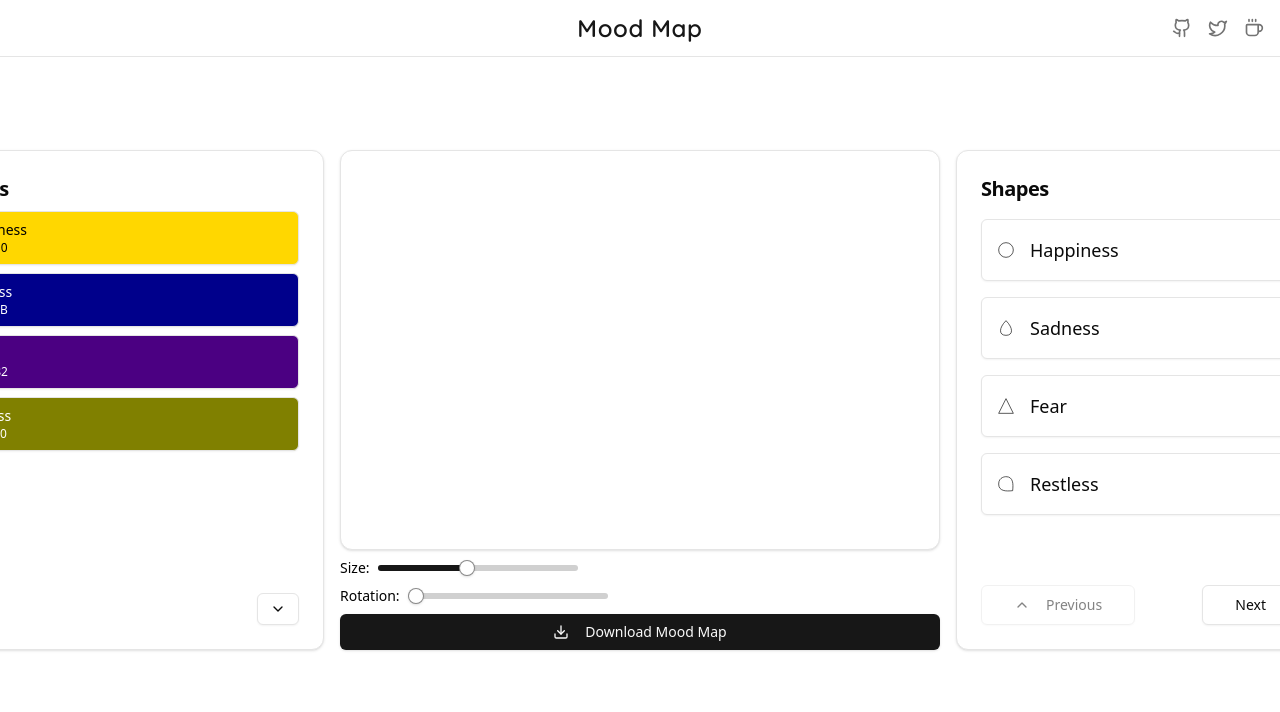
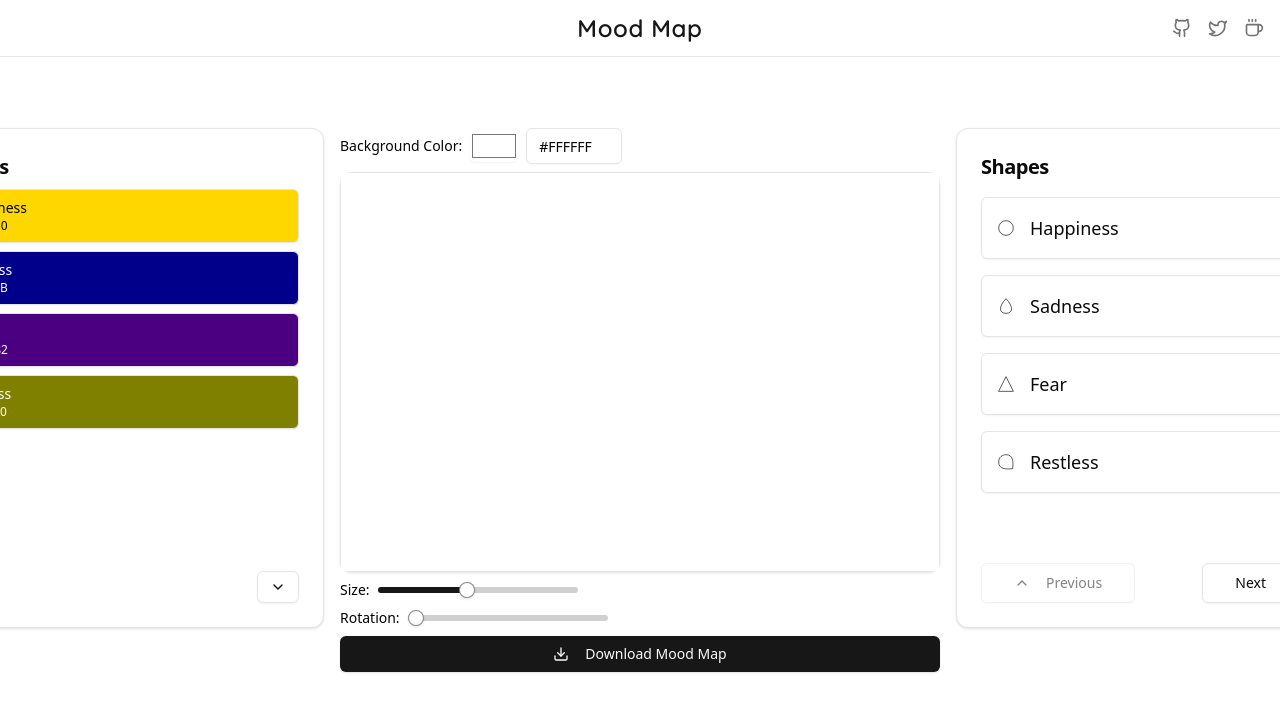
Before and after one commit to Haimantika/Mood-map, a Next.js app in the folder frontend/: page / in a window 1280 px wide. Shown: the top 712 px of the page. Built offline with nearby package versions, Linux system fonts and the light colour scheme.

Commit message:
Added bg colour picker

```diff
--- a/frontend/package.json
+++ b/frontend/package.json
@@ -10,6 +10,7 @@
   },
   "dependencies": {
     "@ai-sdk/openai": "^1.1.0",
+    "@radix-ui/react-label": "^2.1.1",
     "@radix-ui/react-slider": "^1.2.2",
     "@radix-ui/react-slot": "^1.1.1",
     "ai": "^4.1.0",
--- a/frontend/src/app/components/canvas.tsx
+++ b/frontend/src/app/components/canvas.tsx
@@ -13,6 +13,7 @@ interface DrawingCanvasProps {
   onColorUpdate: (shapeId: string, color: string) => void
   onShapeSelected: (shapeId: string | null) => void
   selectedShapeId: string | null
+  backgroundColor: string
 }
 
 export interface DrawingCanvasRef {
@@ -27,7 +28,8 @@ const DrawingCanvas = forwardRef<DrawingCanvasRef, DrawingCanvasProps>(({
   onShapeAdded,
   onColorUpdate,
   onShapeSelected,
-  selectedShapeId
+  selectedShapeId,
+  backgroundColor
 }, ref) => {
   const canvasRef = useRef<HTMLCanvasElement>(null)
   const [isDragging, setIsDragging] = useState(false)
@@ -39,7 +41,7 @@ const DrawingCanvas = forwardRef<DrawingCanvasRef, DrawingCanvasProps>(({
 
   useEffect(() => {
     drawShapes()
-  }, [shapes, selectedShapeId])
+  }, [shapes, selectedShapeId, backgroundColor])
 
   useEffect(() => {
     if (selectedColor && selectedShapeId) {
@@ -63,70 +65,15 @@ const DrawingCanvas = forwardRef<DrawingCanvasRef, DrawingCanvasProps>(({
       case 'circle':
         ctx.arc(0, 0, size / 2, 0, Math.PI * 2)
         break
-      case 'teardrop':
-        ctx.moveTo(0, -size/2)
-        ctx.bezierCurveTo(size/2, 0, size/2, size/2, 0, size/2)
-        ctx.bezierCurveTo(-size/2, size/2, -size/2, 0, 0, -size/2)
-        break
       case 'triangle':
         ctx.moveTo(0, -size/2)
         ctx.lineTo(size/2, size/2)
         ctx.lineTo(-size/2, size/2)
         break
-      case 'blob':
-        ctx.moveTo(0, -size/2)
-        ctx.bezierCurveTo(size/2, -size/2, size/2, 0, size/2 - 2, size/2 - 2)
-        ctx.bezierCurveTo(0, size/2, -size/2, size/2, -size/2, 0)
-        ctx.bezierCurveTo(-size/2, -size/2, 0, -size/2, 0, -size/2)
-        break
-      case 'spike':
-        ctx.moveTo(0, -size/2)
-        ctx.lineTo(size/4, 0)
-        ctx.lineTo(0, size/2)
-        ctx.lineTo(-size/4, 0)
-        break
-      case 'starburst':
-        for (let i = 0; i < 8; i++) {
-          const angle = i * Math.PI / 4
-          const innerRadius = size / 6
-          const outerRadius = size / 2
-          ctx.lineTo(Math.cos(angle) * outerRadius, Math.sin(angle) * outerRadius)
-          ctx.lineTo(Math.cos(angle + Math.PI / 8) * innerRadius, Math.sin(angle + Math.PI / 8) * innerRadius)
-        }
-        break
-      case 'spiral':
-        let angle = 0
-        let radius = 0
-        ctx.moveTo(0, 0)
-        for (let i = 0; i < 100; i++) {
-          angle += 0.2
-          radius += 0.05
-          ctx.lineTo(Math.cos(angle) * radius * size / 12, Math.sin(angle) * radius * size / 12)
-        }
-        break
-      case 'vine':
-        ctx.moveTo(-size/2, 0)
-        ctx.bezierCurveTo(-size/4, -size/2, size/4, size/2, size/2, 0)
-        break
-      case 'loop':
-        ctx.moveTo(-size/4, 0)
-        ctx.bezierCurveTo(-size/4, -size/2, size/4, -size/2, size/4, 0)
-        ctx.bezierCurveTo(size/4, size/2, -size/4, size/2, -size/4, 0)
-        break
-      case 'wave':
-        ctx.moveTo(-size/2, 0)
-        ctx.bezierCurveTo(-size/4, -size/4, size/4, size/4, size/2, 0)
-        break
-      case 'arrow':
-        ctx.moveTo(-size/2, 0)
-        ctx.lineTo(size/4, 0)
-        ctx.lineTo(0, -size/4)
-        ctx.moveTo(size/4, 0)
-        ctx.lineTo(0, size/4)
-        break
       case 'square':
         ctx.rect(-size / 2, -size / 2, size, size)
         break
+      // Add other shape types here...
     }
     ctx.closePath()
     ctx.stroke()
@@ -142,7 +89,11 @@ const DrawingCanvas = forwardRef<DrawingCanvasRef, DrawingCanvasProps>(({
     const ctx = canvas.getContext('2d')
     if (!ctx) return
 
-    ctx.clearRect(0, 0, canvas.width, canvas.height)
+    // Fill the background
+    ctx.fillStyle = backgroundColor
+    ctx.fillRect(0, 0, canvas.width, canvas.height)
+
+    // Draw shapes
     shapes.forEach(shape => drawShape(ctx, shape, shape.id === selectedShapeId))
   }
 
@@ -208,7 +159,7 @@ const DrawingCanvas = forwardRef<DrawingCanvasRef, DrawingCanvasProps>(({
   }
 
   return (
-    <Card className="w-[600px] h-[400px]">
+    <Card className="w-[600px] h-[400px] relative">
       <canvas
         ref={canvasRef}
         width={600}
--- /dev/null
+++ b/frontend/src/app/components/color-picker.tsx
@@ -0,0 +1,34 @@
+import React from 'react'
+import { Label } from './ui/label'
+import { Input } from './ui/input'
+
+interface ColorPickerProps {
+  color: string
+  onChange: (color: string) => void
+}
+
+export function ColorPicker({ color, onChange }: ColorPickerProps) {
+  const handleColorChange = (e: React.ChangeEvent<HTMLInputElement>) => {
+    const newColor = e.target.value
+    onChange(newColor)
+  }
+
+  return (
+    <div className="flex items-center space-x-2">
+      <Label htmlFor="background-color">Background Color:</Label>
+      <Input
+        id="background-color"
+        type="color"
+        value={color}
+        onChange={handleColorChange}
+        className="w-12 h-8 p-0 border-none"
+      />
+      <Input
+        type="text"
+        value={color}
+        onChange={handleColorChange}
+        className="w-24"
+      />
+    </div>
+  )
+}
--- /dev/null
+++ b/frontend/src/app/components/ui/label.tsx
@@ -0,0 +1,26 @@
+"use client"
+
+import * as React from "react"
+import * as LabelPrimitive from "@radix-ui/react-label"
+import { cva, type VariantProps } from "class-variance-authority"
+
+import { cn } from "@/lib/utils"
+
+const labelVariants = cva(
+  "text-sm font-medium leading-none peer-disabled:cursor-not-allowed peer-disabled:opacity-70"
+)
+
+const Label = React.forwardRef<
+  React.ElementRef<typeof LabelPrimitive.Root>,
+  React.ComponentPropsWithoutRef<typeof LabelPrimitive.Root> &
+    VariantProps<typeof labelVariants>
+>(({ className, ...props }, ref) => (
+  <LabelPrimitive.Root
+    ref={ref}
+    className={cn(labelVariants(), className)}
+    {...props}
+  />
+))
+Label.displayName = LabelPrimitive.Root.displayName
+
+export { Label }
--- a/frontend/src/app/page.tsx
+++ b/frontend/src/app/page.tsx
@@ -1,6 +1,6 @@
 'use client'
 
-import { useState, useRef, useEffect } from 'react'
+import { useState, useRef } from 'react'
 import DrawingCanvas, { DrawingCanvasRef } from './components/canvas'
 import { ShapeSelector } from './components/shape-selector'
 import { ColorSelector } from './components/color-selector'
@@ -8,13 +8,15 @@ import { Slider } from "./components/ui/slider"
 import { Button } from "./components/ui/button"
 import { Download } from 'lucide-react'
 import type { MoodShape, Shape } from './type/shapes'
+import { ColorPicker } from './components/color-picker'
 
 export default function Home() {
   const [selectedShape, setSelectedShape] = useState<MoodShape | null>(null)
   const [selectedColor, setSelectedColor] = useState<string | null>(null)
   const [shapes, setShapes] = useState<Shape[]>([])
   const [selectedShapeId, setSelectedShapeId] = useState<string | null>(null)
-  const [clipboard, setClipboard] = useState<Shape | null>(null)
+  const [backgroundColor, setBackgroundColor] = useState('#FFFFFF')
+
   const canvasRef = useRef<DrawingCanvasRef>(null)
 
   const handleShapeSelect = (shape: MoodShape) => {
@@ -69,54 +71,6 @@ export default function Home() {
     }
   }
 
-  const handleCopy = () => {
-    const selectedShape = shapes.find(shape => shape.id === selectedShapeId)
-    if (selectedShape) {
-      setClipboard({ ...selectedShape, id: Date.now().toString() })
-    }
-  }
-
-  const handlePaste = () => {
-    if (clipboard) {
-      const newShape = { ...clipboard, x: clipboard.x + 20, y: clipboard.y + 20, id: Date.now().toString() }
-      setShapes(prevShapes => [...prevShapes, newShape])
-      setSelectedShapeId(newShape.id)
-    }
-  }
-
-  const handleCut = () => {
-    const selectedShape = shapes.find(shape => shape.id === selectedShapeId)
-    if (selectedShape) {
-      setClipboard({ ...selectedShape, id: Date.now().toString() })
-      setShapes(prevShapes => prevShapes.filter(shape => shape.id !== selectedShapeId))
-      setSelectedShapeId(null)
-    }
-  }
-
-  useEffect(() => {
-    const handleKeyDown = (e: KeyboardEvent) => {
-      if (e.ctrlKey || e.metaKey) {
-        switch (e.key.toLowerCase()) {
-          case 'c':
-            e.preventDefault()
-            handleCopy()
-            break
-          case 'v':
-            e.preventDefault()
-            handlePaste()
-            break
-          case 'x':
-            e.preventDefault()
-            handleCut()
-            break
-        }
-      }
-    }
-
-    window.addEventListener('keydown', handleKeyDown)
-    return () => window.removeEventListener('keydown', handleKeyDown)
-  }, [shapes, selectedShapeId, clipboard])
-
   const selectedShapeObj = shapes.find(shape => shape.id === selectedShapeId)
   const selectedShapeSize = selectedShapeObj?.size || 50
   const selectedShapeRotation = selectedShapeObj?.rotation || 0
@@ -125,8 +79,12 @@ export default function Home() {
     <main className="flex min-h-screen items-center justify-center p-4">
       <div className="flex flex-col items-center gap-4">
         <div className="flex gap-4">
-          <ColorSelector onSelectColor={handleColorSelect} selectedColor={selectedColor} aria-label="Color Selector" />
+          <ColorSelector onSelectColor={handleColorSelect} selectedColor={selectedColor} />
           <div className="space-y-2">
+            <ColorPicker
+              color={backgroundColor}
+              onChange={setBackgroundColor}
+            />
             <DrawingCanvas
               selectedShape={selectedShape}
               selectedColor={selectedColor}
@@ -136,13 +94,12 @@ export default function Home() {
               onColorUpdate={handleColorUpdate}
               onShapeSelected={handleShapeSelected}
               selectedShapeId={selectedShapeId}
+              backgroundColor={backgroundColor}
               ref={canvasRef}
-              aria-label="Drawing Canvas"
             />
             <div className="flex items-center space-x-2">
-              <label htmlFor="size-slider" className="text-sm font-medium">Size:</label>
+              <span className="text-sm font-medium">Size:</span>
               <Slider
-                id="size-slider"
                 value={[selectedShapeSize]}
                 onValueChange={handleSizeChange}
                 min={10}
@@ -150,13 +107,11 @@ export default function Home() {
                 step={1}
                 className="w-[200px]"
                 disabled={!selectedShapeId}
-                aria-label="Size Slider"
               />
             </div>
             <div className="flex items-center space-x-2">
-              <label htmlFor="rotation-slider" className="text-sm font-medium">Rotation:</label>
+              <span className="text-sm font-medium">Rotation:</span>
               <Slider
-                id="rotation-slider"
                 value={[selectedShapeRotation]}
                 onValueChange={handleRotationChange}
                 min={0}
@@ -164,14 +119,13 @@ export default function Home() {
                 step={1}
                 className="w-[200px]"
                 disabled={!selectedShapeId}
-                aria-label="Rotation Slider"
               />
             </div>
-            <Button onClick={handleDownload} className="w-full" aria-label="Download Mood Map">
+            <Button onClick={handleDownload} className="w-full">
               <Download className="mr-2 h-4 w-4" /> Download Mood Map
             </Button>
           </div>
-          <ShapeSelector onSelectShape={handleShapeSelect} selectedShape={selectedShape} aria-label="Shape Selector" />
+          <ShapeSelector onSelectShape={handleShapeSelect} selectedShape={selectedShape} />
         </div>
       </div>
     </main>
```
Also changed, not shown: 1 other file (tests, documents, lock files or other folders).
